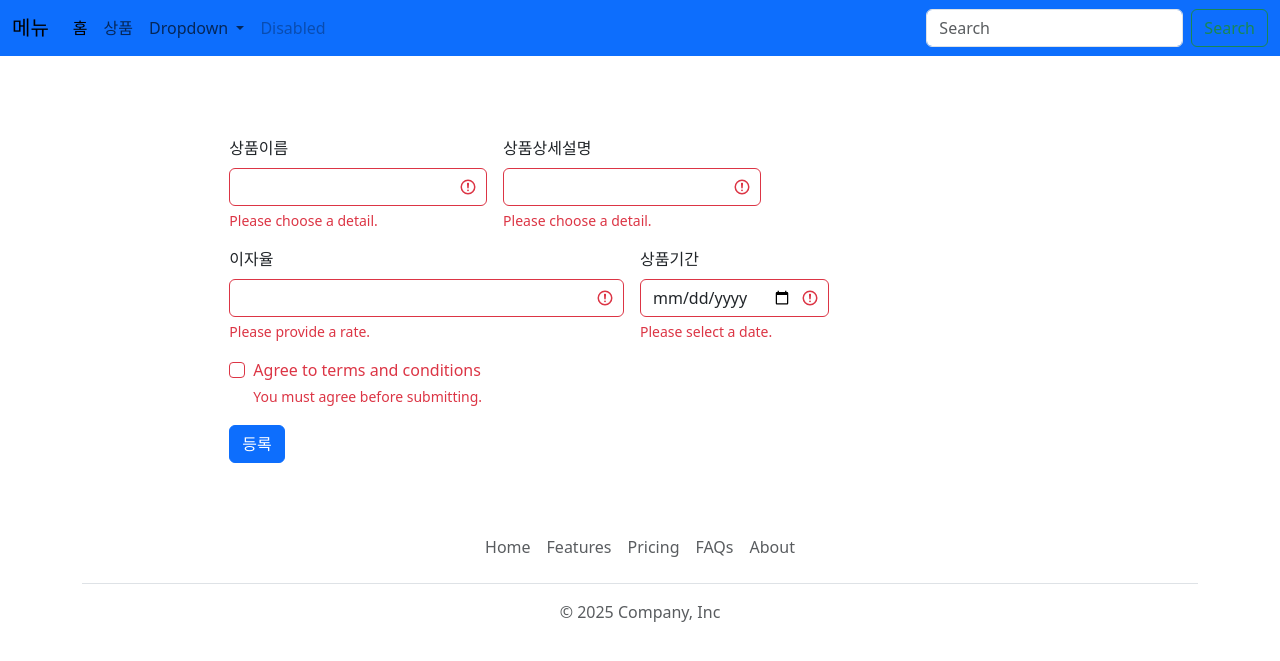
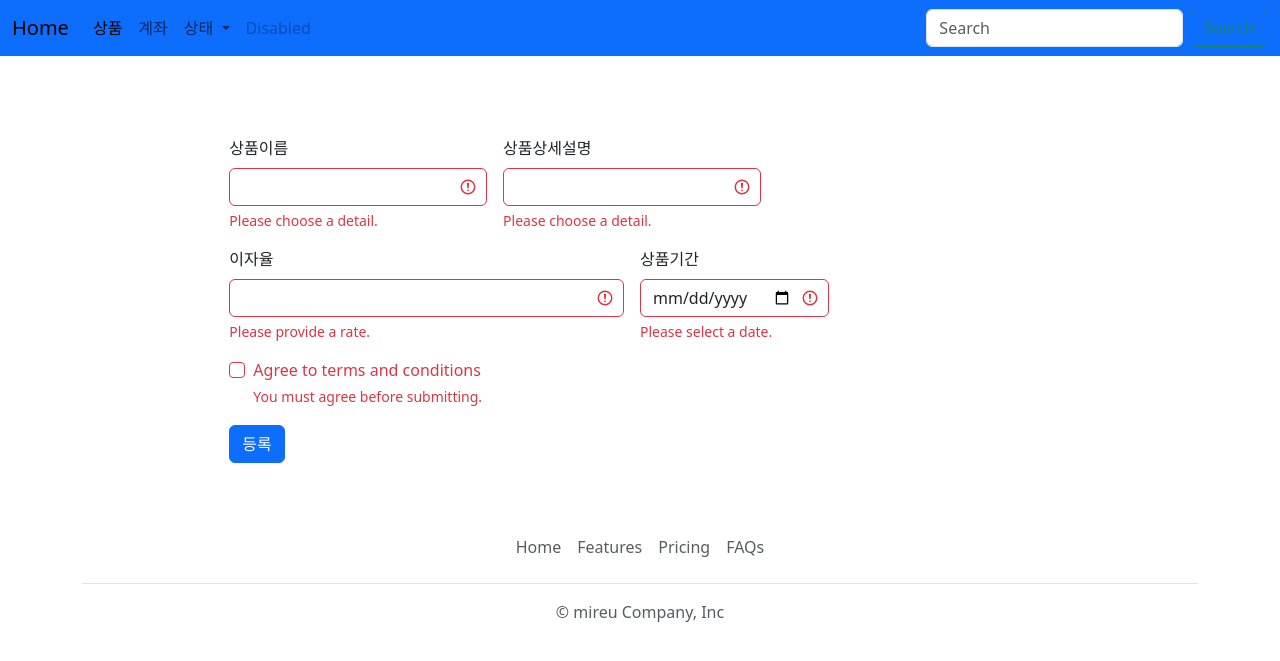
Before and after one commit to mireu930/GDJ89_Spring, a Java web app: page /products/add in a window 1280 px wide. Shown: the top 661 px of the page. Run offline with Spring Boot 4, a stand-in JSP engine, Linux system fonts and the light colour scheme; the project's own start-up code is not run, and a stand-in starts its controllers and pages.

Commit message:
update 수정

```diff
--- a/src/main/java/com/root/app/products/ProductController.java
+++ b/src/main/java/com/root/app/products/ProductController.java
@@ -76,7 +76,8 @@ public class ProductController {
 	}
 
 	@RequestMapping(value = "update", method = RequestMethod.POST)
-	public ModelAndView udpate(ProductDTO productDTO) throws Exception {
+	public ModelAndView update2(ProductDTO productDTO) throws Exception {
+
 		int result = productService.update(productDTO);
 
 		ModelAndView modelAndView = new ModelAndView();
--- a/src/main/resources/database/mappers/productsMapper.xml
+++ b/src/main/resources/database/mappers/productsMapper.xml
@@ -18,7 +18,7 @@
   	</insert>
 
   	<update id="update" parameterType="com.root.app.products.ProductDTO">
-  		UPDATE PRODUCTS SET PRODUCTNAME = #{productName},PRODUCTDETAIL = #{productDetail}, PRDOCUTRATE=#{productRate}, PRODUCTDATE =#{productDate}
+  		UPDATE PRODUCTS SET PRODUCTNAME = #{productName},PRODUCTDETAIL = #{productDetail}, PRODUCTRATE=#{productRate}, PRODUCTDATE =#{productDate}
   		WHERE PRODUCTNUM= #{productNum}
   	</update>
 
--- a/src/main/webapp/WEB-INF/views/products/update.jsp
+++ b/src/main/webapp/WEB-INF/views/products/update.jsp
@@ -109,6 +109,7 @@
 			  </div>
 			  <div class="col-12">
 			    <button class="btn btn-primary" type="submit">수정</button>
+			    <a href="./list" class ="btn btn-outline-danger">취소</a>
 			  </div>
 			</form>
 		</div>
--- a/src/main/webapp/WEB-INF/views/template/layout_footer.jsp
+++ b/src/main/webapp/WEB-INF/views/template/layout_footer.jsp
@@ -3,12 +3,11 @@
 <div class="container">
   <footer class="py-3 my-4">
     <ul class="nav justify-content-center border-bottom pb-3 mb-3">
-      <li class="nav-item"><a href="#" class="nav-link px-2 text-body-secondary">Home</a></li>
+      <li class="nav-item"><a href="/" class="nav-link px-2 text-body-secondary">Home</a></li>
       <li class="nav-item"><a href="#" class="nav-link px-2 text-body-secondary">Features</a></li>
       <li class="nav-item"><a href="#" class="nav-link px-2 text-body-secondary">Pricing</a></li>
       <li class="nav-item"><a href="#" class="nav-link px-2 text-body-secondary">FAQs</a></li>
-      <li class="nav-item"><a href="#" class="nav-link px-2 text-body-secondary">About</a></li>
     </ul>
-    <p class="text-center text-body-secondary">© 2025 Company, Inc</p>
+    <p class="text-center text-body-secondary">© mireu Company, Inc</p>
   </footer>
 </div>
--- a/src/main/webapp/WEB-INF/views/template/layout_header.jsp
+++ b/src/main/webapp/WEB-INF/views/template/layout_header.jsp
@@ -4,27 +4,25 @@
 		<div class ="row">
 			<nav class="navbar navbar-expand-lg bg-primary">
 			  <div class="container-fluid">
-			    <a class="navbar-brand" href="#">메뉴</a>
+			    <a class="navbar-brand" href="/">Home</a>
 			    <button class="navbar-toggler" type="button" data-bs-toggle="collapse" data-bs-target="#navbarSupportedContent" aria-controls="navbarSupportedContent" aria-expanded="false" aria-label="Toggle navigation">
 			      <span class="navbar-toggler-icon"></span>
 			    </button>
 			    <div class="collapse navbar-collapse" id="navbarSupportedContent">
 			      <ul class="navbar-nav me-auto mb-2 mb-lg-0">
 			        <li class="nav-item">
-			          <a class="nav-link active" aria-current="page" href="/">홈</a>
+			          <a class="nav-link active" aria-current="page" href="/products/list">상품</a>
 			        </li>
 			        <li class="nav-item">
-			          <a class="nav-link" href="/products/list">상품</a>
+			          <a class="nav-link" href="#">계좌</a>
 			        </li>
 			        <li class="nav-item dropdown">
 			          <a class="nav-link dropdown-toggle" href="#" role="button" data-bs-toggle="dropdown" aria-expanded="false">
-			            Dropdown
+			            상태
 			          </a>
 			          <ul class="dropdown-menu">
-			            <li><a class="dropdown-item" href="#">Action</a></li>
-			            <li><a class="dropdown-item" href="#">Another action</a></li>
-			            <li><hr class="dropdown-divider"></li>
-			            <li><a class="dropdown-item" href="#">Something else here</a></li>
+			            <li><a class="dropdown-item" href="#">로그인</a></li>
+			            <li><a class="dropdown-item" href="#">회원가입</a></li>
 			          </ul>
 			        </li>
 			        <li class="nav-item">
```
Also changed, not shown: src/main/java/com/root/app/products/ProductDAO.java (+0 -18 lines).
